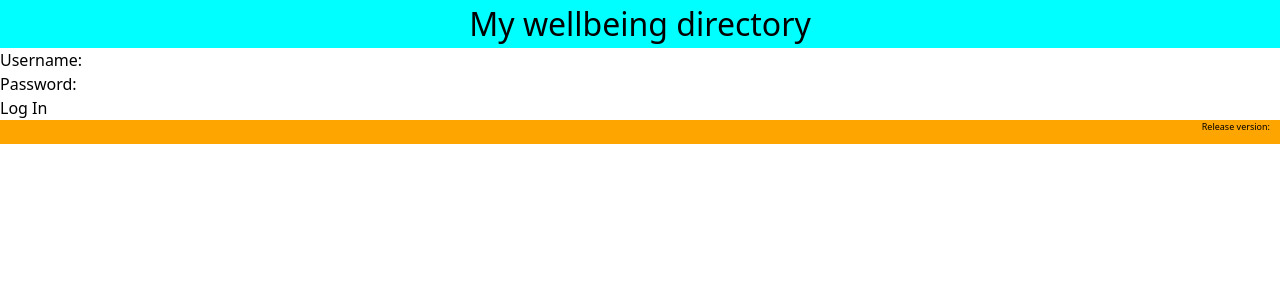
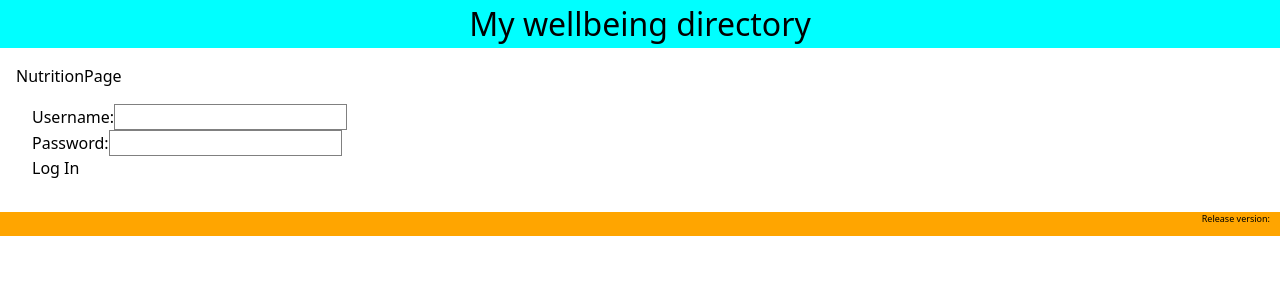
Before and after one commit to aghayev/nextjs-mydirectory, a Next.js app: page /protected in a window 1280 px wide. Shown: the top 300 px of the page. Built offline with nearby package versions, Linux system fonts and the light colour scheme.

Commit message:
feat(mwd-17): delete stalled sessions

```diff
--- /dev/null
+++ b/app/protected/layout.module.css
@@ -0,0 +1,17 @@
+.innerLayout {
+    width: 50%;
+    height: auto;
+    padding: 1rem;
+  }
+
+  .children {
+    padding: 1rem;
+  }
+
+  .errorMsg {
+    color: red
+  }
+
+  .inputText {
+    border:1px solid grey;
+  }
--- /dev/null
+++ b/app/protected/layout.tsx
@@ -0,0 +1,17 @@
+import styles from './layout.module.css'
+
+export default function Layout({
+    children,
+  }: {
+    children: React.ReactNode
+  }) {
+  return (
+    <div className={styles.innerLayout}>
+      <div>
+        <h2>NutritionPage</h2>
+      </div>
+      <div className={styles.children}>
+        {children}
+      </div>
+    </div>)
+}
--- a/app/protected/page.tsx
+++ b/app/protected/page.tsx
@@ -1,8 +1,10 @@
 'use client'
 import { useState } from 'react'
 import { useRouter } from 'next/navigation'
+import styles from './layout.module.css'
 
 function ProtectedPage() {
+  const [statusText, setStatusText] = useState('')
   const [username, setUsername] = useState('')
   const [password, setPassword] = useState('')
   const router = useRouter()
@@ -22,7 +24,14 @@ function ProtectedPage() {
         }),
       })
 
-      if (!response.ok) throw new Error('Login failed')
+      if (!response.ok) {
+        setStatusText(response.statusText)
+        setTimeout(() => {
+          setStatusText('')
+        },2000)
+        throw new Error('Login failed')
+      }
+
     router.push('/')
     } catch (error) {
       console.error(error)
@@ -34,15 +43,17 @@ function ProtectedPage() {
       <form onSubmit={handleLogin}>
         <label>
           Username:
-          <input type="text" value={username} onChange={(e) => setUsername(e.target.value)} required />
+          <input type="text" value={username} onChange={(e) => setUsername(e.target.value)} className={styles.inputText} required />
         </label>
         <br />
         <label>
           Password:
-          <input type="password" value={password} onChange={(e) => setPassword(e.target.value)} required />
+          <input type="password" value={password} onChange={(e) => setPassword(e.target.value)} className={styles.inputText} required />
         </label>
         <br />
         <button type="submit">Log In</button>
+        <br />
+        <span className={styles.errorMsg}>{statusText}</span>
       </form>
     </div>
   )
--- a/pages/api/login.tsx
+++ b/pages/api/login.tsx
@@ -24,6 +24,8 @@ export default async function login(
   }
 
   try {
+    await db.run("DELETE FROM sessions WHERE user_id = ?", user.id);
+
     const sessionId = makeUniqueId(user.id)
     await db.run("INSERT INTO sessions (session_id, user_id) VALUES (?,?)", sessionId, user.id);
     res.setHeader(
```
Also changed, not shown: 1 other file (tests, documents, lock files or other folders).
